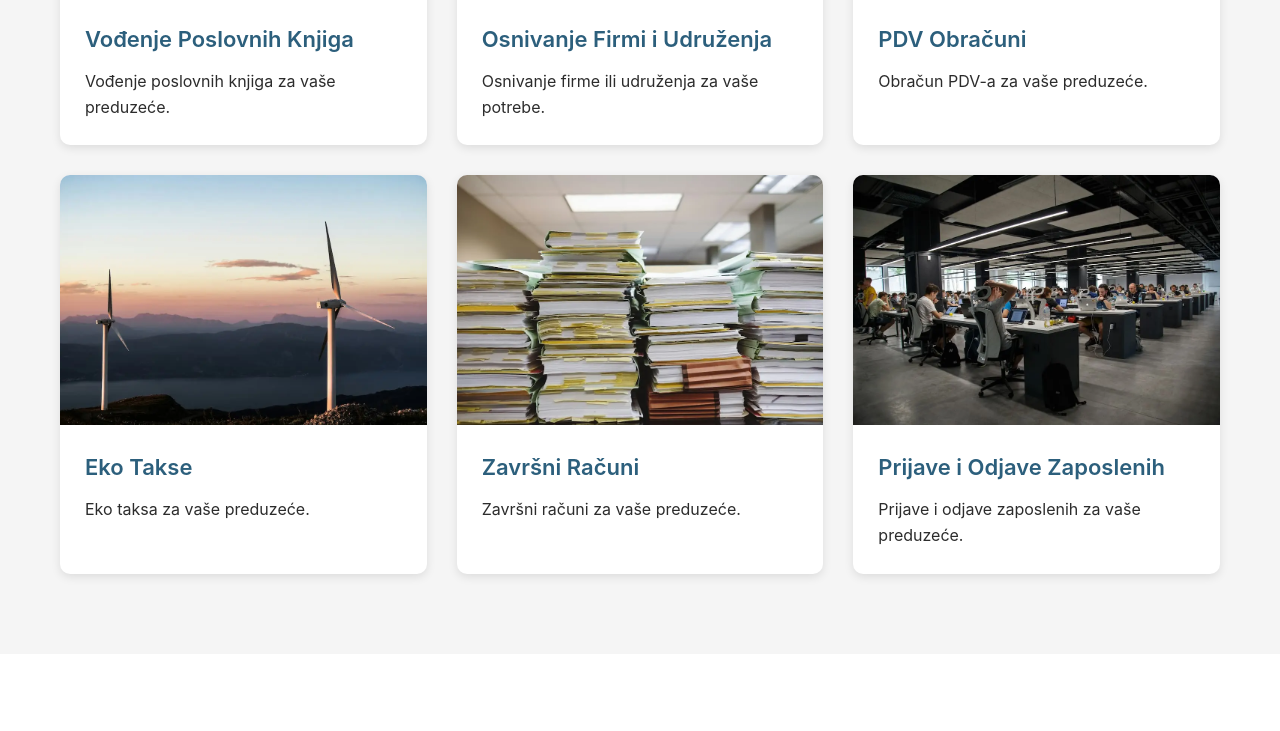
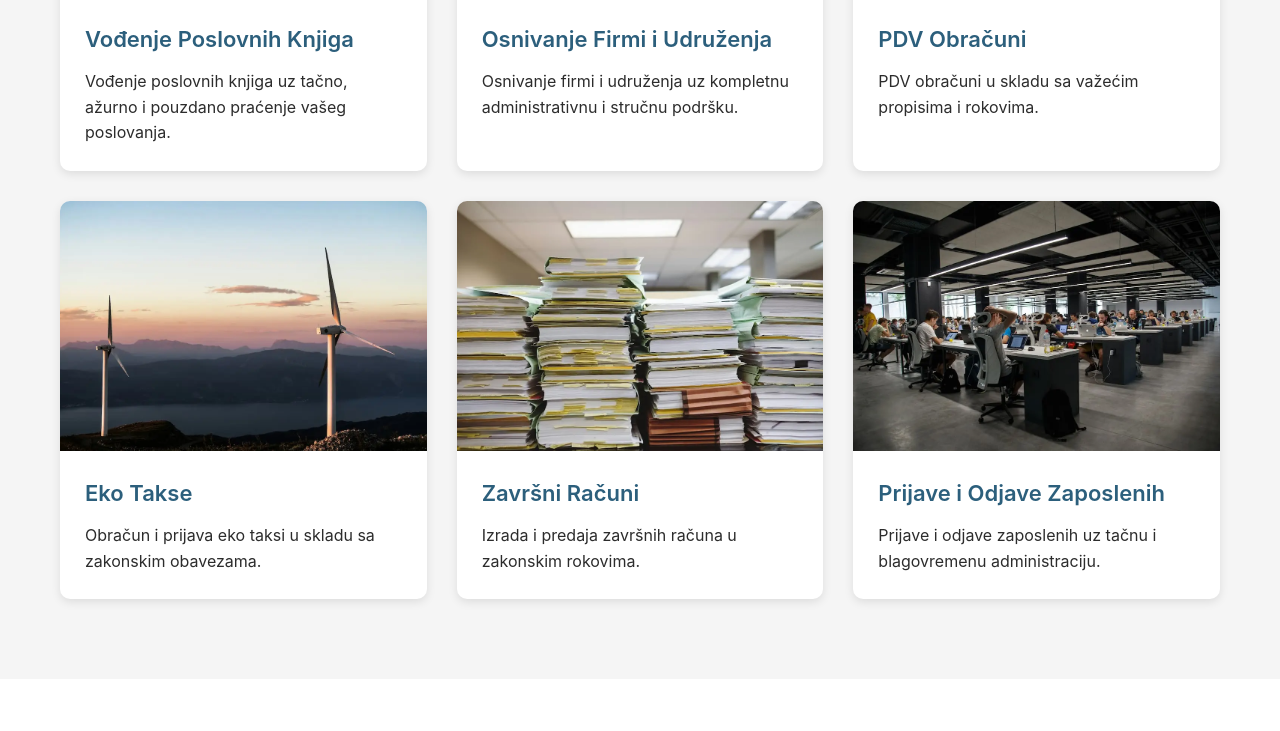
Before and after one commit to bogdanv4/agencija-kozic, a plain HTML site: page index.html in a window 1280 px wide. Shown: the part 1311-2042 px from the top of the page. Drawn offline with nearby package versions, Linux system fonts and the light colour scheme.

Commit message:
Add text for services description

```diff
--- a/index.html
+++ b/index.html
@@ -82,42 +82,53 @@
               <img src="./img/usluge1.webp" alt="Usluga 1" />
               <div class="service-content">
                 <h3>Vođenje Poslovnih Knjiga</h3>
-                <p>Vođenje poslovnih knjiga za vaše preduzeće.</p>
+                <p>
+                  Vođenje poslovnih knjiga uz tačno, ažurno i pouzdano praćenje
+                  vašeg poslovanja.
+                </p>
               </div>
             </div>
             <div class="service-card">
               <img src="./img/usluge2.webp" alt="Usluga 2" />
               <div class="service-content">
                 <h3>Osnivanje Firmi i Udruženja</h3>
-                <p>Osnivanje firme ili udruženja za vaše potrebe.</p>
+                <p>
+                  Osnivanje firmi i udruženja uz kompletnu administrativnu i
+                  stručnu podršku.
+                </p>
               </div>
             </div>
             <div class="service-card">
               <img src="./img/usluge3.webp" alt="Usluga 3" />
               <div class="service-content">
                 <h3>PDV Obračuni</h3>
-                <p>Obračun PDV-a za vaše preduzeće.</p>
+                <p>PDV obračuni u skladu sa važećim propisima i rokovima.</p>
               </div>
             </div>
             <div class="service-card">
               <img src="./img/usluge4.webp" alt="Usluga 4" />
               <div class="service-content">
                 <h3>Eko Takse</h3>
-                <p>Eko taksa za vaše preduzeće.</p>
+                <p>
+                  Obračun i prijava eko taksi u skladu sa zakonskim obavezama.
+                </p>
               </div>
             </div>
             <div class="service-card">
               <img src="./img/usluge5.webp" alt="Usluga 5" />
               <div class="service-content">
                 <h3>Završni Računi</h3>
-                <p>Završni računi za vaše preduzeće.</p>
+                <p>Izrada i predaja završnih računa u zakonskim rokovima.</p>
               </div>
             </div>
             <div class="service-card">
               <img src="./img/usluge6.webp" alt="Usluga 6" />
               <div class="service-content">
                 <h3>Prijave i Odjave Zaposlenih</h3>
-                <p>Prijave i odjave zaposlenih za vaše preduzeće.</p>
+                <p>
+                  Prijave i odjave zaposlenih uz tačnu i blagovremenu
+                  administraciju.
+                </p>
               </div>
             </div>
           </div>
```
